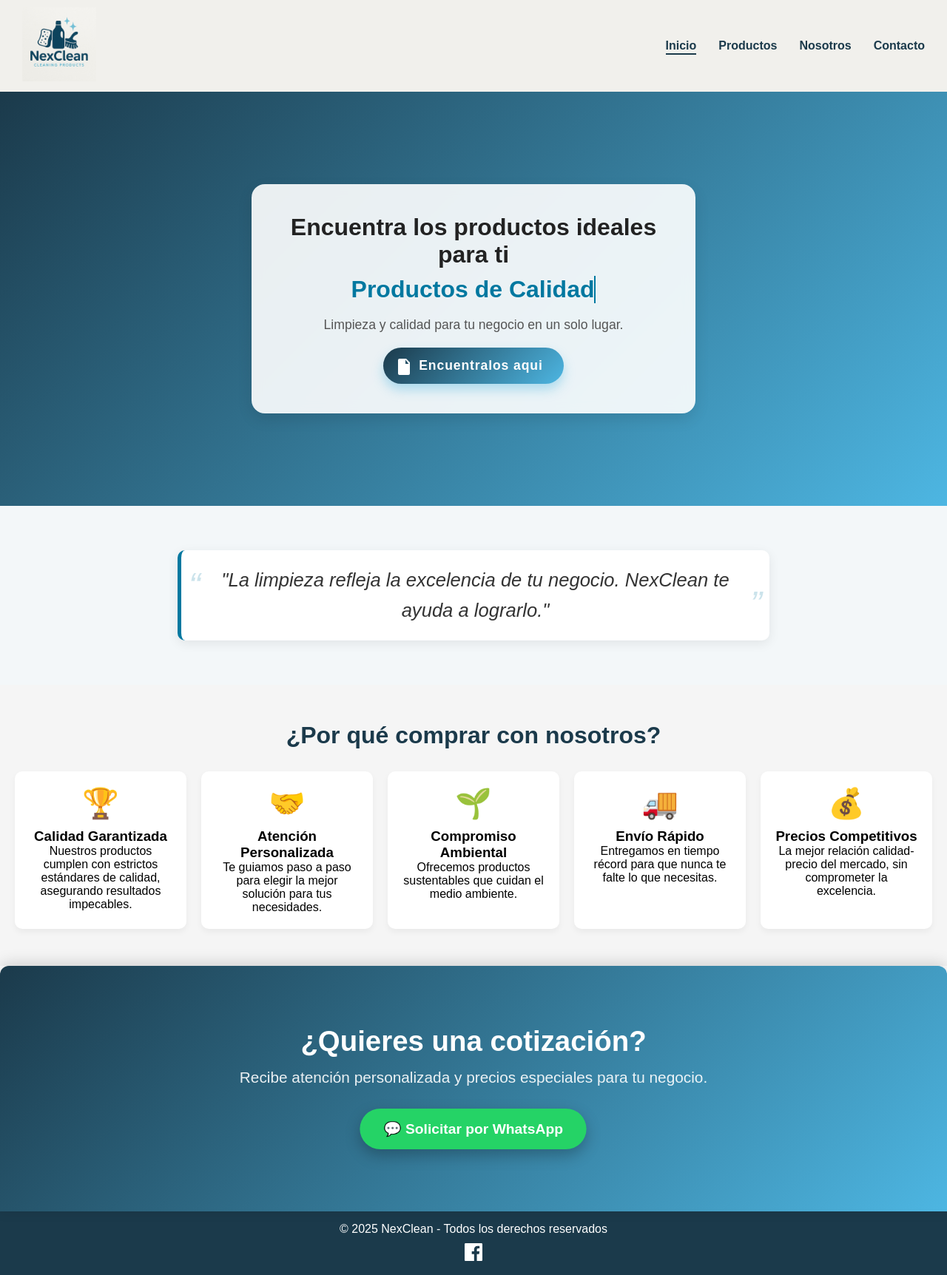
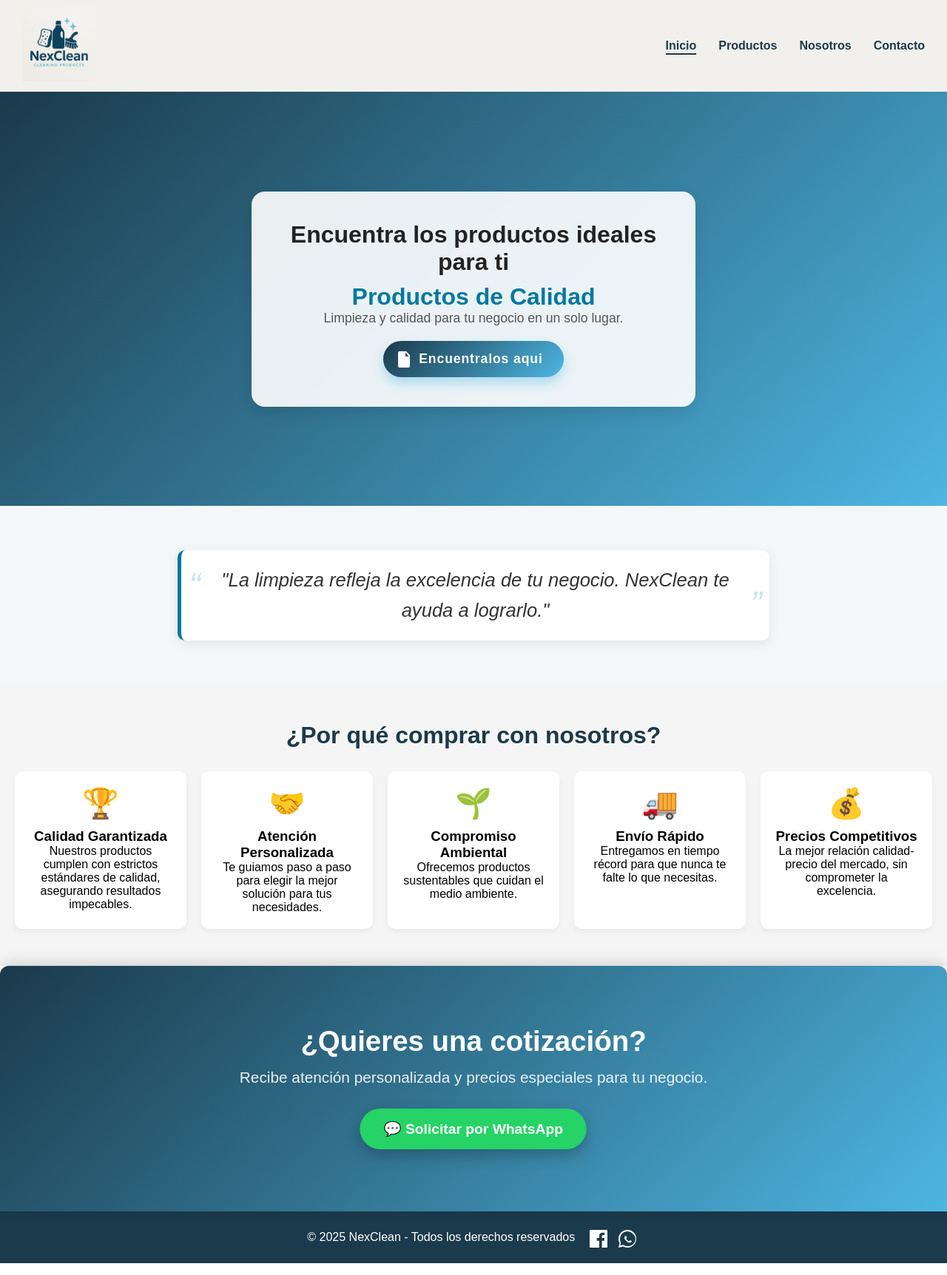
Before and after one commit to alexisortega66/nexClean, a plain HTML site: page index.html in a window 1280 px wide. Shown: the whole page at 74% size. Drawn offline with Linux system fonts and the light colour scheme.

Commit message:
pagina terminada

```diff
--- a/index.html
+++ b/index.html
@@ -119,6 +119,11 @@
         <path d="M22.675 0H1.325C0.593 0 0 0.593 0 1.325V22.675C0 23.407 0.593 24 1.325 24H12.82V14.708H9.692V11.077H12.82V8.413C12.82 5.33 14.693 3.646 17.427 3.646C18.705 3.646 19.855 3.742 20.141 3.78V6.96H18.401C16.858 6.96 16.57 7.703 16.57 8.78V11.077H20.02L19.57 14.708H16.57V24H22.675C23.407 24 24 23.407 24 22.675V1.325C24 0.593 23.407 0 22.675 0Z"/>
       </svg>
     </a>
+        <a href="https://wa.me/526122288539?text=Hola%20quiero%20una%20cotización%20de%20productos%20NexClean" target="_blank" aria-label="WhatsApp">
+    <svg width="24" height="24" viewBox="0 0 24 24" fill="white" xmlns="http://www.w3.org/2000/svg">
+      <path d="M20.52 3.48A11.91 11.91 0 0 0 12 0C5.37 0 0 5.37 0 12c0 2.12.55 4.1 1.52 5.85L0 24l6.43-1.5A11.91 11.91 0 0 0 12 24c6.63 0 12-5.37 12-12 0-3.19-1.24-6.18-3.48-8.52zM12 22.05c-2.01 0-3.89-.54-5.5-1.47l-.39-.23-3.81.89.94-3.7-.25-.39A9.91 9.91 0 0 1 2.05 12c0-5.49 4.46-9.95 9.95-9.95 2.66 0 5.16 1.04 7.04 2.92A9.91 9.91 0 0 1 22.95 12c0 5.49-4.46 9.95-9.95 9.95zm5.47-7.21c-.25-.12-1.48-.73-1.71-.81-.23-.08-.39-.12-.55.12s-.63.81-.77.98c-.14.16-.28.18-.53.06-.25-.12-1.06-.39-2.02-1.25-.75-.67-1.26-1.5-1.41-1.75-.14-.25-.02-.38.11-.5.11-.11.25-.28.37-.42.12-.14.16-.25.25-.42.08-.16.04-.31-.02-.43-.06-.12-.55-1.32-.75-1.81-.2-.48-.4-.41-.55-.42l-.47-.01c-.16 0-.43.06-.65.31s-.85.83-.85 2.03c0 1.2.87 2.36.99 2.52.12.16 1.71 2.6 4.15 3.64.58.25 1.03.4 1.38.51.58.18 1.11.15 1.53.09.47-.06 1.48-.6 1.69-1.18.2-.58.2-1.08.14-1.18-.06-.1-.23-.16-.48-.28z"/>
+    </svg>
+  </a>
   </div>
 </footer>
 
--- a/style.css
+++ b/style.css
@@ -140,27 +140,23 @@
 }
 
 .animated-text {
-  font-size: 1.4rem;
+  font-size: 2rem;
   font-weight: bold;
   color: #0078a0;
-  margin-bottom: 15px;
-  border-right: 2px solid #0078a0;
-  white-space: nowrap;
-  overflow: hidden;
-  display: inline-block;
+  opacity: 0;
+  transition: opacity 1s ease-in-out;
+  display: block;        /* Para que se acomode en su contenedor */
+  text-align: center;    /* Centrado */
+  white-space: normal;   /* Permite que se haga salto de línea en celular */
+  word-wrap: break-word; /* Evita que se salga del contenedor */
 }
 
-.animated-text {
-    font-size: 2rem;
-    font-weight: bold;
-    opacity: 0;
-    transition: opacity 1s ease-in-out;
-    display: inline-block;
-  }
+.animated-text.show {
+  opacity: 1;
+}
 
-  .animated-text.show {
-    opacity: 1;
-  }
+
+
 
 .hero-text p {
   color: #555;
@@ -321,15 +317,28 @@ footer {
     color: var(--blanco);
     text-align: center;
     padding: 15px;
+
+    display: flex;             /* hace que los elementos se acomoden en fila */
+    justify-content: center;   /* centra horizontalmente */
+    align-items: center;       /* alinea verticalmente */
+    gap: 15px;                 /* separación entre texto e íconos */
+    flex-wrap: wrap;           /* para que en pantallas chicas no se encimen */
 }
 
-/* Responsive */
-@media (max-width: 768px) {
-    nav ul {
-        flex-direction: column;
-        gap: 10px;
-    }
+footer p {
+    margin: 0; /* quita el espacio por defecto */
 }
+
+footer a {
+    color: var(--blanco);
+    text-decoration: none;
+    font-size: 1.4rem;  /* tamaño de los iconos */
+}
+
+footer a:hover {
+    color: var(--verde); /* ejemplo de hover */
+}
+
  .catalogo-btn {
     text-align: center;
     margin-top: 20px;
```
Also changed, not shown: contacto.html (+5 -0 lines), nosotros.html (+5 -0 lines), productos.html (+5 -0 lines).
